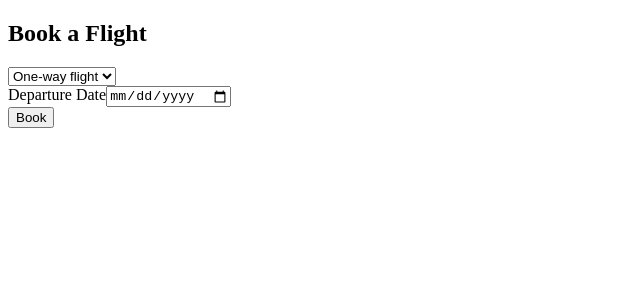
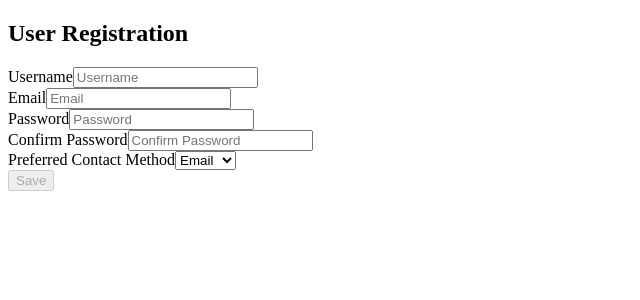
Before and after one commit to ninihou/angular_album, an Angular app in the folder itunes-album-search/: page / in a window 1280 px wide. Shown: the top 300 px of the page, without its empty margins (0-640 px from the left). Built offline with nearby package versions, Linux system fonts and the light colour scheme.

Commit message:
add user registration form

```diff
--- a/itunes-album-search/src/app/app.routes.ts
+++ b/itunes-album-search/src/app/app.routes.ts
@@ -1,8 +1,10 @@
 import { Routes } from '@angular/router';
 import { FlightComponent } from './flight/flight.component';
 import { AlbumSearchComponent } from './album-search/album-search.component';
+import { TestPracticeComponent } from './test-practice/test-practice.component';
 
 export const routes: Routes = [
-  { path: '', component: FlightComponent }, // default
+  { path: '', component: TestPracticeComponent },
+  { path: 'flight', component: FlightComponent },
   { path: 'albums', component: AlbumSearchComponent },
 ];
--- /dev/null
+++ b/itunes-album-search/src/app/test-practice/test-practice.component.html
@@ -0,0 +1,58 @@
+<div class="form-container">
+  <h2>User Registration</h2>
+  <form [formGroup]="form" (ngSubmit)="onSubmit()">
+
+    <div>
+      <label>Username</label>
+      <input type="text" formControlName="username" placeholder="Username" />
+      @if (username.invalid && username.touched) {
+        <span class="error">Username is required and must be at least 3 characters long.</span>
+      }
+    </div>
+
+    <div class="field">
+      <label>Email</label>
+      <input type="email" formControlName="email" placeholder="Email" />
+      @if (email.invalid && email.touched) {
+        <span class="error">Please enter a valid email address.</span>
+      }
+    </div>
+
+    <div class="field">
+      <label>Password</label>
+      <input type="password" formControlName="password" placeholder="Password" />
+      @if (password.invalid && password.touched) {
+        <span class="error">Password is required and must be at least 6 characters long.</span>
+      }
+    </div>
+
+    <div class="field">
+      <label>Confirm Password</label>
+      <input type="password" formControlName="confirmPassword" placeholder="Confirm Password" />
+      @if (confirmPassword.touched && form.hasError('passwordMismatch')) {
+        <span class="error">Passwords do not match.</span>
+      }
+    </div>
+
+    <div class="field">
+      <label>Preferred Contact Method</label>
+      <select formControlName="preferredContact">
+        <option value="Email">Email</option>
+        <option value="Phone">Phone</option>
+      </select>
+    </div>
+
+    @if (preferredContact.value === 'Phone') {
+      <div class="field">
+        <label>Phone Number</label>
+        <input type="text" formControlName="phoneNumber" placeholder="Phone Number" />
+        @if (phoneNumber.invalid) {
+          <span class="error">Please provide at least one contact method.</span>
+        }
+      </div>
+    }
+
+    <button type="submit" [disabled]="form.invalid">Save</button>
+
+  </form>
+</div>
--- /dev/null
+++ b/itunes-album-search/src/app/test-practice/test-practice.component.scss
@@ -0,0 +1 @@
+//
--- /dev/null
+++ b/itunes-album-search/src/app/test-practice/test-practice.component.ts
@@ -0,0 +1,57 @@
+import { Component } from '@angular/core';
+import { ReactiveFormsModule, FormBuilder, FormGroup, Validators, AbstractControl, ValidationErrors } from '@angular/forms';
+
+function passwordMatchValidator(group: AbstractControl): ValidationErrors | null {
+  const password = group.get('password')?.value;
+  const confirmPassword = group.get('confirmPassword')?.value;
+  return password === confirmPassword ? null : { passwordMismatch: true };
+}
+
+@Component({
+  selector: 'app-test-practice',
+  imports: [ReactiveFormsModule],
+  templateUrl: './test-practice.component.html',
+  styleUrl: './test-practice.component.scss',
+})
+export class TestPracticeComponent {
+  form: FormGroup;
+
+  constructor(private fb: FormBuilder) {
+    this.form = this.fb.group(
+      {
+        username: ['', [Validators.required, Validators.minLength(3)]],
+        email: ['', [Validators.required, Validators.email]],
+        password: ['', [Validators.required, Validators.minLength(6)]],
+        confirmPassword: ['', Validators.required],
+        phoneNumber: [''],
+        preferredContact: ['Email'],
+      },
+      { validators: passwordMatchValidator }
+    );
+
+    this.form.get('preferredContact')!.valueChanges.subscribe(method => {
+      const phone = this.form.get('phoneNumber')!;
+      if (method === 'Phone') {
+        phone.setValidators(Validators.required);
+      } else {
+        phone.clearValidators();
+      }
+      phone.updateValueAndValidity();
+    });
+  }
+
+  get username() { return this.form.get('username')!; }
+  get email() { return this.form.get('email')!; }
+  get password() { return this.form.get('password')!; }
+  get confirmPassword() { return this.form.get('confirmPassword')!; }
+  get phoneNumber() { return this.form.get('phoneNumber')!; }
+  get preferredContact() { return this.form.get('preferredContact')!; }
+
+  onSubmit(): void {
+    console.log('Form submitted');
+    if (this.form.valid) {
+      console.log('Form submitted:', this.form.value);
+      this.form.reset({ preferredContact: 'Email' });
+    }
+  }
+}
```
Also changed, not shown: 1 other file (tests, documents, lock files or other folders).
